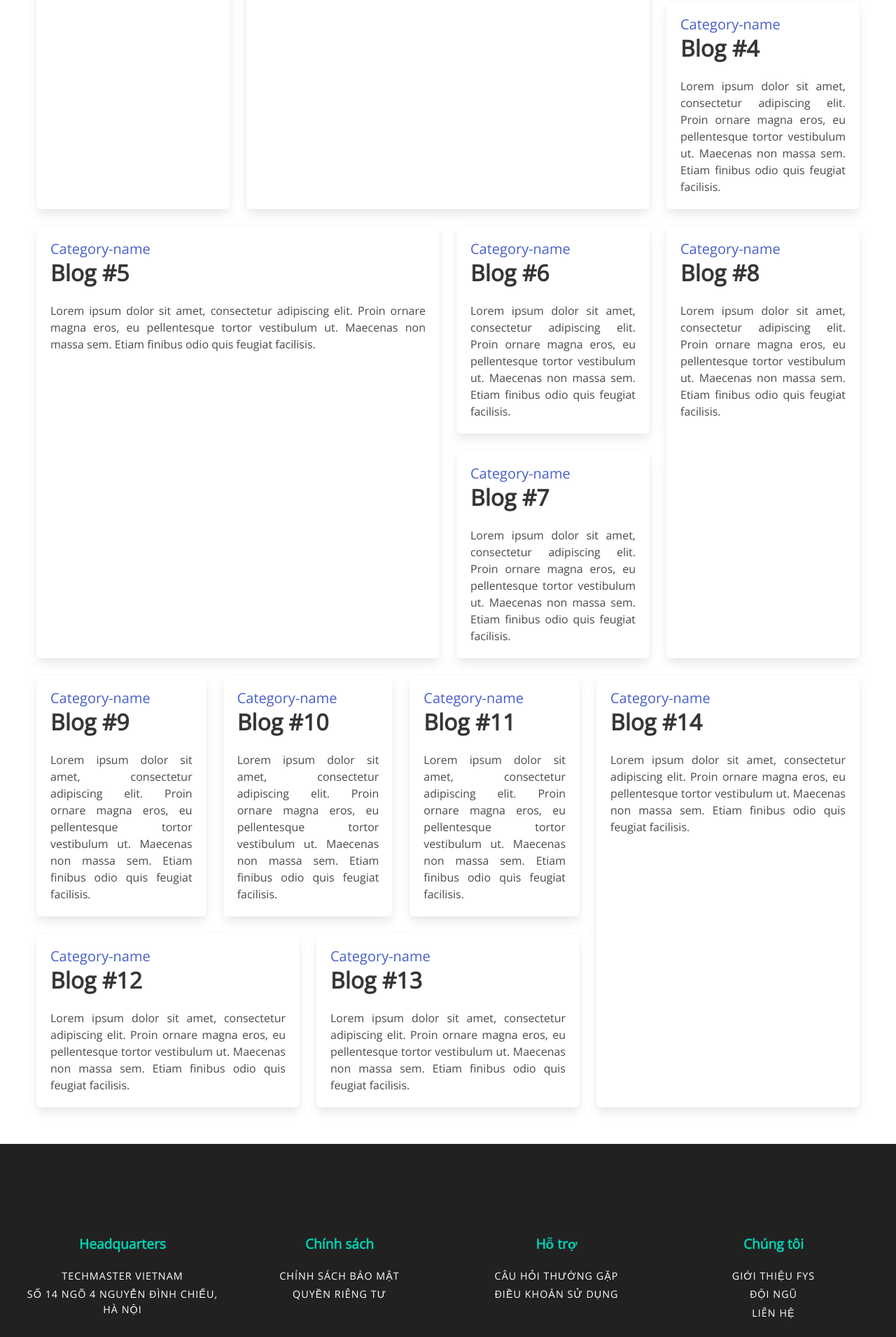
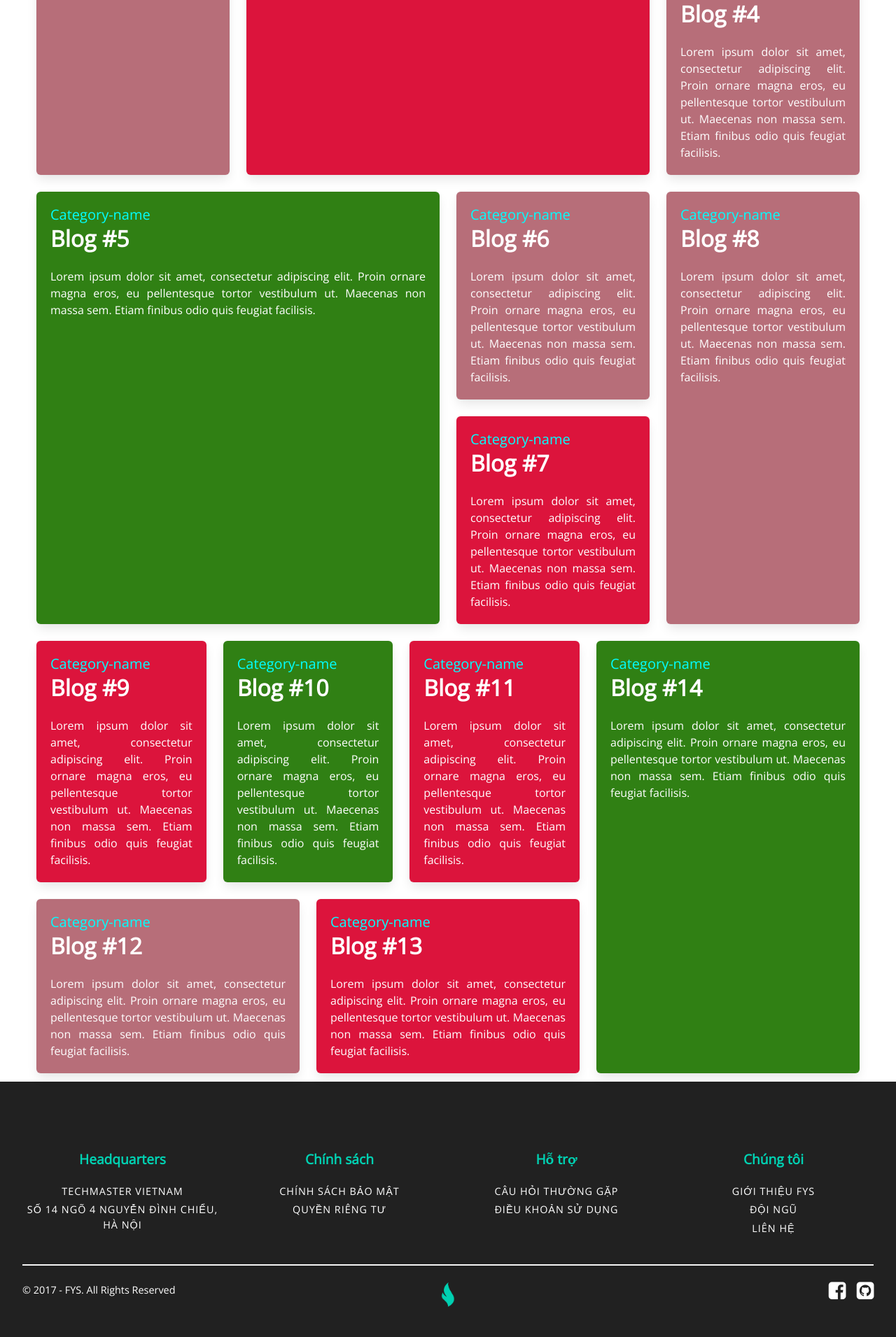
Before and after one commit to chrisph124/fys, a Nuxt app: page /blog in a window 1280 px wide. Shown: the part 809-2720 px from the top of the page at 70% size. Built offline with nearby package versions, Linux system fonts and the light colour scheme.

Commit message:
Refactor code

```diff
--- a/components/Footer.vue
+++ b/components/Footer.vue
@@ -1,5 +1,5 @@
 <template>
-    <footer class="footer">
+    <footer class="footer is-marginless is-paddingless">
         <div class="container is-fluid">
             <div class="columns is-12">
                 <div class="column is-3 has-text-centered">
@@ -64,8 +64,10 @@
 <style scoped>
 .footer {
     background-color: #212121;
-    padding: 0;
-    margin-top: 2.5rem
+}
+
+.container {
+    padding-bottom: 50px
 }
 
 p,
@@ -84,13 +86,6 @@ a {
     font-size: 1.2rem;
     font-weight: bold;
     color: #00d1b2;
-}
-
-.is-12:not(:last-child) {
-    padding-top: 2rem
-}
-.is-12:not(:first-child) {
-    padding-bottom: 2rem
 }
 
 .is-4 {
--- a/components/Nav.vue
+++ b/components/Nav.vue
@@ -1,6 +1,6 @@
 <template>
   <div>
-    <nav class="navbar">
+    <nav class="navbar columns is-marginless">
 
       <div id="navMenuExample" class="navbar-menu">
         <div class="navbar-start">
@@ -75,7 +75,7 @@
         <div class="navbar-end">
           <div class="navbar-item">
             <div class="field is-grouped">
-              <p class="control">
+              <p class="control columns">
                 <a class="button is-primary" href="/posts">
                   Đăng tin mua - bán , cho thuê
                 </a>
@@ -153,4 +153,5 @@ a.navbar-link:hover {
 a.button {
   font-size: 1.2rem
 }
+
 </style>
--- a/components/my-account.vue
+++ b/components/my-account.vue
@@ -1,6 +1,6 @@
 <template>
   <div class="modal">
-    <div class="modal-background"></div>
+    <div class="modal-background" @click="toggleModal"></div>
     <div class="modal-content">
       <div class="tabs">
         <ul>
@@ -47,7 +47,9 @@ export default {
 </script>
 
 <style scoped>
-
+.modal {
+  z-index: 1000
+}
 .tabs:not(:last-child) {
   margin-bottom: 0
 }
@@ -68,4 +70,13 @@ export default {
   background-color: white;
   border-radius: 10px;
 }
+
+.modal-close {
+  border: 1px solid white;
+}
+
+.modal-close:hover {
+  background-color: #ff3860;
+}
+
 </style>
--- a/components/search.vue
+++ b/components/search.vue
@@ -1,8 +1,8 @@
 <template>
-    <section class="hero">
+    <section class="hero columns is-hidden-tablet-only is-hidden-mobile is-marginless">
         <div class="hero-body level">
             <div class="column">
-                <h1 class="title has-text-centered is-1">
+                <h1 class="title has-text-centered is-2">
                     Tìm kiếm ngôi nhà bạn yêu thích
                 </h1>
                 <div class="box level-item">
@@ -25,9 +25,6 @@
     padding: 0;
 }
 
-.hero {
-    margin-bottom: 2.5rem
-}
 
 .hero-body {
     position: relative;
@@ -62,7 +59,7 @@
 }
 
 .input {
-    width: 50%;
+    width: 30%;
     border-left: none;
     border-radius: 10px;
     border-top-left-radius: 0;
--- a/pages/blog.vue
+++ b/pages/blog.vue
@@ -3,7 +3,7 @@
 
     <div class="tile is-ancestor">
       <div class="tile is-parent">
-        <article class="tile is-child red post box">
+        <article class="tile is-child gold post box">
           <!-- content here -->
           <p class="subtitle">
             <a href="#">
@@ -74,7 +74,7 @@
 
     <div class="tile is-ancestor">
       <div class="tile is-parent is-6">
-        <article class="tile is-child red post box">
+        <article class="tile is-child blue post box">
           <!-- content here -->
           <p class="subtitle">
             <a href="#">
@@ -92,7 +92,7 @@
       <!-- is-6 -->
 
       <div class="tile is-vertical is-parent">
-        <article class="tile is-child blue post box">
+        <article class="tile is-child gold post box">
           <!-- content here -->
           <p class="subtitle">
             <a href="#">
@@ -106,7 +106,7 @@
             Lorem ipsum dolor sit amet, consectetur adipiscing elit. Proin ornare magna eros, eu pellentesque tortor vestibulum ut. Maecenas non massa sem. Etiam finibus odio quis feugiat facilisis.
           </p>
         </article>
-        <article class="tile is-child gold post box">
+        <article class="tile is-child red post box">
           <!-- content here -->
           <p class="subtitle">
             <a href="#">
@@ -124,7 +124,7 @@
       <!-- is-vertical -->
 
       <div class="tile is-parent">
-        <article class="tile is-child red post box">
+        <article class="tile is-child gold post box">
           <!-- content here -->
           <p class="subtitle">
             <a href="#">
@@ -165,7 +165,7 @@
             </article>
           </div>
           <div class="tile is-parent">
-            <article class="tile is-child red post box">
+            <article class="tile is-child blue post box">
               <!-- content here -->
               <p class="subtitle">
                 <a href="#">
@@ -201,7 +201,7 @@
 
         <div class="tile">
           <div class="tile is-parent">
-            <article class="tile is-child red post box">
+            <article class="tile is-child gold post box">
               <!-- content here -->
               <p class="subtitle">
                 <a href="#">
@@ -240,7 +240,7 @@
       <!-- is-8 -->
 
       <div class="tile is-parent">
-        <article class="tile is-child red post box">
+        <article class="tile is-child blue post box">
           <!-- content here -->
           <p class="subtitle">
             <a href="#">
@@ -264,8 +264,28 @@
 </template>
 
 <style>
+ p, .title {
+  color: white
+}
 .is-ancestor {
   max-height: 10rem;
   padding: 0 2.5rem
 }
+
+ .subtitle a{
+  color: #00ffff
+}
+
+.gold {
+  background-color: #b76e79;
+}
+
+.blue {
+  background-color: #308014
+}
+
+.red {
+ background-color: #DC143C
+}
+
 </style>
```
